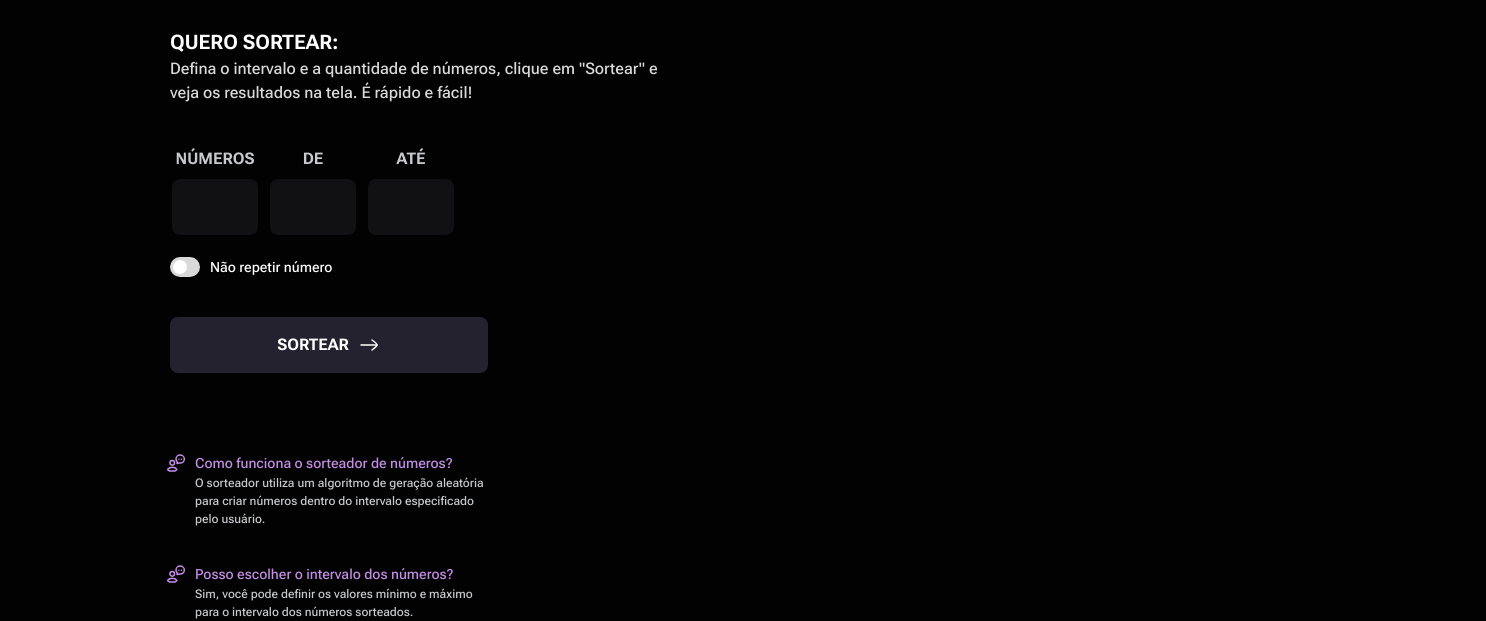
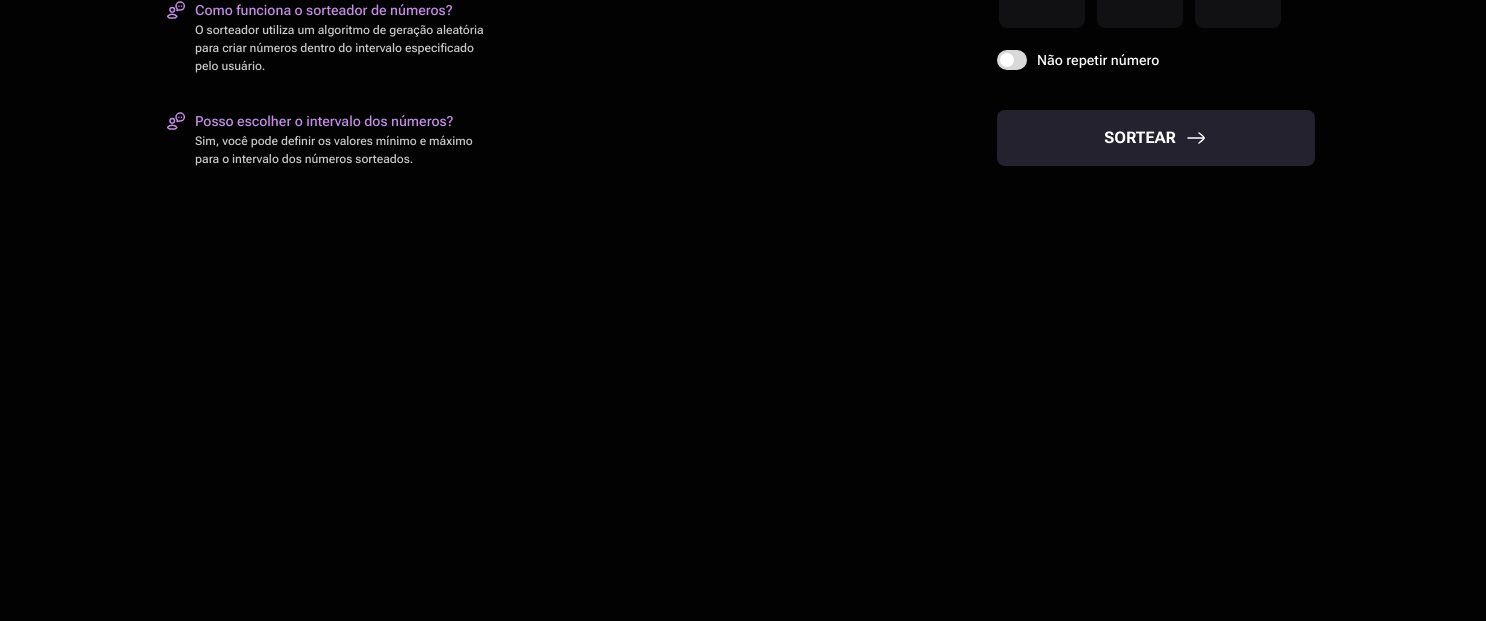
Before and after one commit to AllifBrun/Sorteador, a plain HTML site: page index.html in a window 1280 px wide. Shown: the part 439-1060 px from the top of the page, 1486 px wide, since content can reach past the window. After the commit the page ends 800 px from the top, so only its background shows below. Drawn offline with Linux system fonts and the light colour scheme.

Commit message:
html e css pronto

```diff
--- a/styles/button.css
+++ b/styles/button.css
@@ -1,6 +1,6 @@
-form{
+form {
 
-    button{
+    button {
         position: relative;
         margin-top: 2.5rem;
 
@@ -25,7 +25,7 @@ form{
 
     }
 
-    button::before{
+    button::before {
         content: "";
         border-radius: .5rem;
         width: 320px;
@@ -40,15 +40,15 @@ form{
 
     }
 
-    button:hover{
+    button:hover {
 
-        & svg{
+        & svg {
 
-                animation: botao 2s ease infinite;
+            animation: botao 2s ease infinite;
 
         }
 
-        &::before{
+        &::before {
             opacity: 1;
             animation: border 1s ease infinite;
         }
@@ -59,31 +59,55 @@ form{
 }
 
 @keyframes botao {
-    50%{
+    50% {
         transform: translateX(1rem);
     }
-    100%{
+
+    100% {
         transform: translateX(0);
     }
 }
 
 @keyframes border {
 
-    0%{
+    0% {
         background: linear-gradient(0deg, #77C0AF 0%, #D1DC97 14.84%, #E9A9B3 32.15%, #D586E0 65.79%, #91A1FA 84.58%);
     }
-    25%{
+
+    25% {
         background: linear-gradient(45deg, #77C0AF 0%, #D1DC97 14.84%, #E9A9B3 32.15%, #D586E0 65.79%, #91A1FA 84.58%);
     }
 
-    50%{
+    50% {
         background: linear-gradient(90deg, #77C0AF 0%, #D1DC97 14.84%, #E9A9B3 32.15%, #D586E0 65.79%, #91A1FA 84.58%);
     }
-    75%{
-    background: linear-gradient(180deg, #77C0AF 0%, #D1DC97 14.84%, #E9A9B3 32.15%, #D586E0 65.79%, #91A1FA 84.58%);
- }
 
- 100%{
-    background: linear-gradient(0deg, #77C0AF 0%, #D1DC97 14.84%, #E9A9B3 32.15%, #D586E0 65.79%, #91A1FA 84.58%);
- }
+    75% {
+        background: linear-gradient(180deg, #77C0AF 0%, #D1DC97 14.84%, #E9A9B3 32.15%, #D586E0 65.79%, #91A1FA 84.58%);
+    }
+
+    100% {
+        background: linear-gradient(0deg, #77C0AF 0%, #D1DC97 14.84%, #E9A9B3 32.15%, #D586E0 65.79%, #91A1FA 84.58%);
+    }
 }
+
+
+
+
+@media (width >=80) {
+
+    form {
+
+        button {
+            width: 482px;
+        }
+
+
+        button::before {
+            content: "";
+            border-radius: .5rem;
+            width: 484px;
+            height: 58px;
+        }
+    }
+}
--- a/styles/form.css
+++ b/styles/form.css
@@ -1,4 +1,4 @@
-main{
+main {
 
 
 
@@ -11,6 +11,7 @@ main{
         & p {
             font: var(--paragraph-md);
             color: var(--content-tertiary);
+            width: 319px;
         }
 
 
@@ -118,13 +119,22 @@ main{
 }
 
 
-@media (width >= 80rem){
+@media (width >=80rem) {
 
-main{
-   & .sort{
+    main {
+        position: relative;
+        & .sort {
+            position: absolute;
+            right: 170px;
+            top: 36px;
+            & p {
+                font: var(--paragraph-lg);
+                max-width: 482px;
+            }
 
-    & p{
-            font: var(--paragraph-lg);
+
+            & h2 {
+                max-width: 482px;
             }
         }
     }
--- a/styles/info.css
+++ b/styles/info.css
@@ -34,3 +34,13 @@
         }
     }
 }
+
+
+
+@media (width >=80rem){
+
+    #info{
+        position: absolute;
+        top: 160px;
+    }
+}
--- a/styles/main.css
+++ b/styles/main.css
@@ -4,7 +4,8 @@ body {
 
 #app {
     width: 100%;
-    max-width: 24.375rem;
+    max-width: 80rem;
+    overflow: visible;
 }
 
 header {
@@ -39,7 +40,7 @@ header {
 main {
     padding-inline: 2.25rem;
     width: 100%;
-    max-width: 20rem;
+    max-width: 80rem;
 
     & .title {
         display: flex;
@@ -98,11 +99,7 @@ main {
 
     }
 
-    #app {
-        width: 100%;
-        max-width: 85.375rem;
 
-    }
 
 
     header {
@@ -132,7 +129,7 @@ main {
         margin-inline: 8.375rem;
 
         width: 100%;
-        max-width: 32rem;
+        max-width: 80rem;
 
         & .title {
             display: flex;
@@ -177,3 +174,9 @@ main {
         }
     }
 }
+
+@media (width >= 80){
+
+
+
+}
```
Lines whose indentation alone changed are shown as unchanged.
